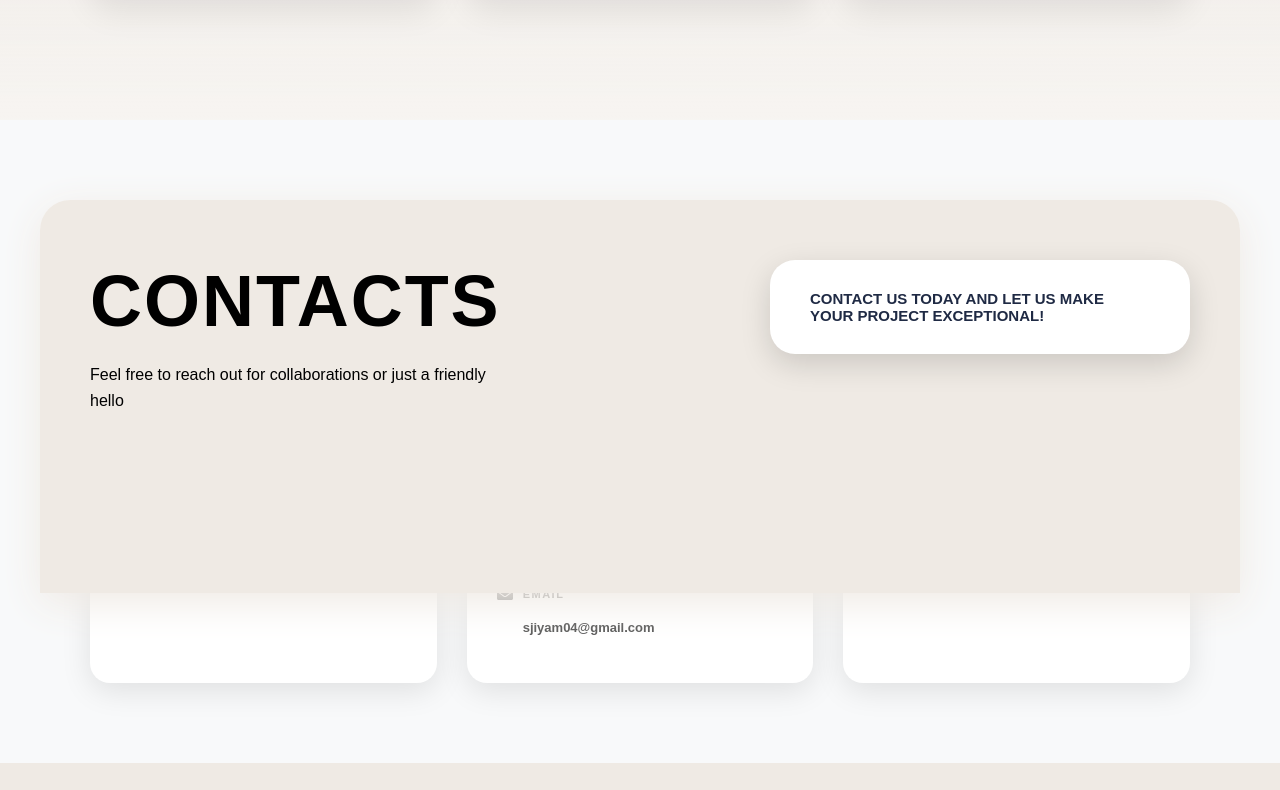
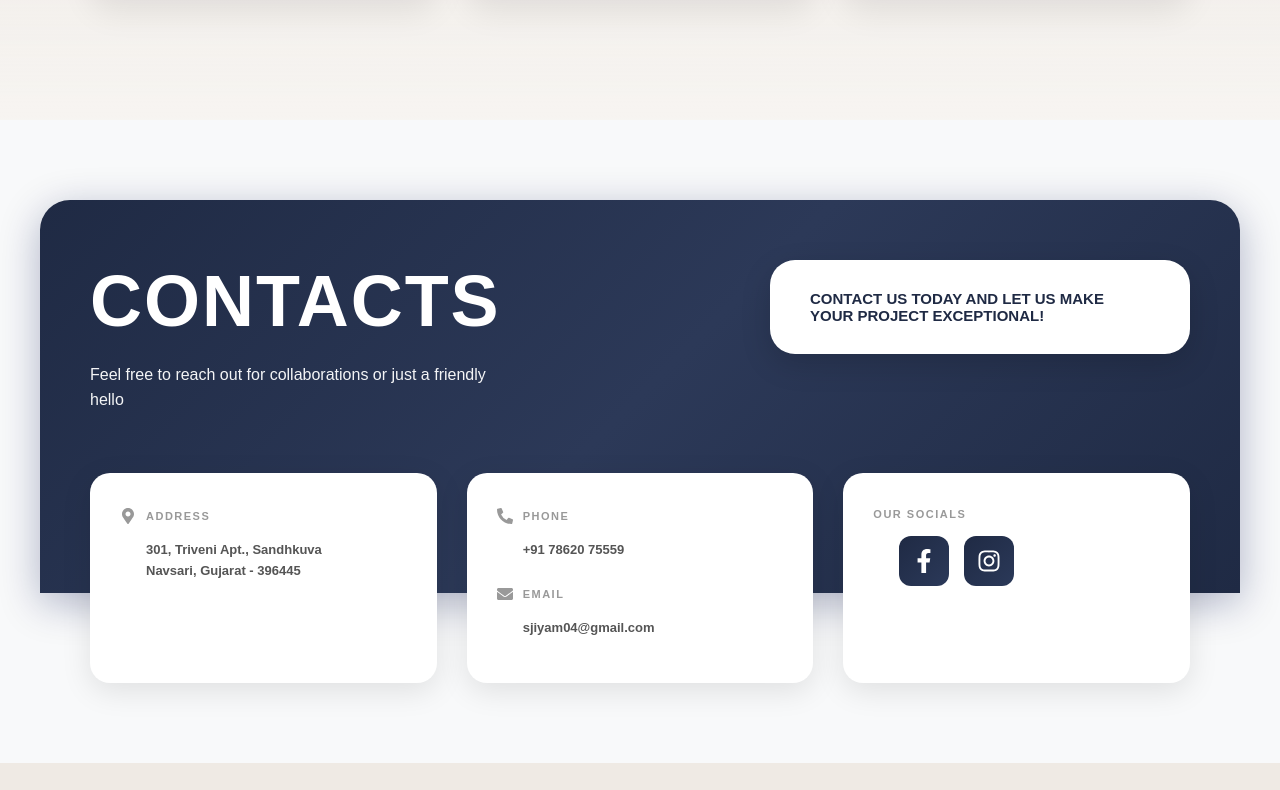
Before and after one commit to sjiyam04/Portfolio, a React (Vite) app in the folder my-portfolio/: page / in a window 1280 px wide. Shown: the part 5747-6537 px from the top of the page. Built offline with nearby package versions, Linux system fonts and the light colour scheme.

Commit message:
Final changes

```diff
--- a/my-portfolio/src/components/Contact.css
+++ b/my-portfolio/src/components/Contact.css
@@ -15,7 +15,6 @@
 /* Orange Background Section */
 .contact-orange-bg {
   background: linear-gradient(135deg, #1f2a44 0%, #2c3958 50%, #1f2a44 100%);
-  background: linear-gradient(135deg, #EFEAE4 0%, #EFEAE4 50%, #EFEAE4 100%);
   border-radius: 30px 30px 0 0;
   padding: 60px 50px 180px 50px;
   display: flex;
@@ -23,8 +22,6 @@
   align-items: flex-start;
   gap: 40px;
   box-shadow: 0 10px 40px rgba(7, 20, 84, 0.3);
-  box-shadow: 0 10px 40px #EFEAE4;
-  animation: fadeInScale 0.8s ease-out forwards;
 }
 
 /* Left Side */
@@ -35,7 +32,7 @@
 .contact-title {
   font-size: 72px;
   font-weight: 800;
-  color: black;
+  color: white;
   margin: 0;
   letter-spacing: 2px;
   text-transform: uppercase;
@@ -44,7 +41,7 @@
 .contact-subtitle {
   margin-top: 20px;
   font-size: 16px;
-  color: black;
+  color: rgba(255, 255, 255, 0.95);
   max-width: 400px;
   line-height: 1.6;
 }
@@ -161,7 +158,7 @@
 .social-icon {
   width: 24px;
   height: 24px;
-  color: black;
+  color: white;
 }
 
 /* Responsive */
```
